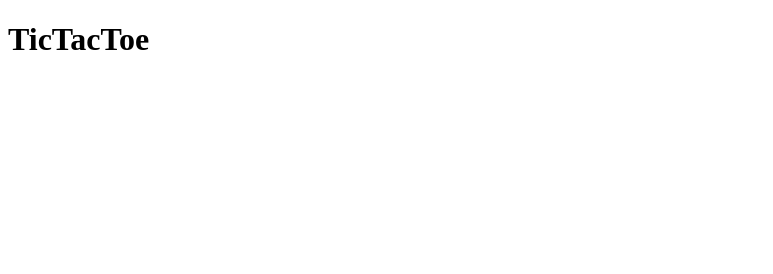
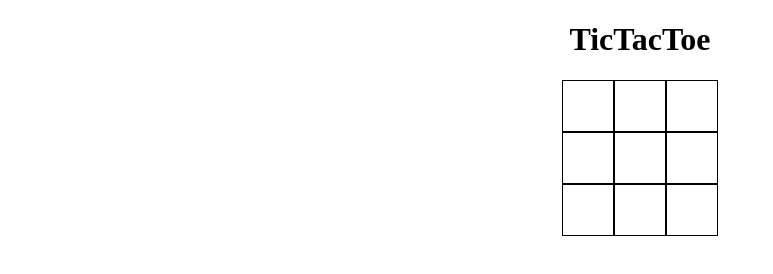
Before and after one commit to sushilt553/tic-tac-toe, a plain HTML site: page index1.html in a window 1280 px wide. Shown: the whole page, without its empty margins (0-773 px from the left). Drawn offline with Linux system fonts and the light colour scheme.

Commit message:
Tictactoe board complete

```diff
--- a/game1.css
+++ b/game1.css
@@ -0,0 +1,13 @@
+.title {
+    text-align: center;
+}
+.game-container {
+    display: flex;
+    justify-content: center;
+}
+
+.cell {
+    width: 50px;
+    height: 50px;
+    border: 1px solid black;
+}
--- a/index1.html
+++ b/index1.html
@@ -3,22 +3,23 @@
 <head>
     <meta charset="UTF-8">
     <meta name="viewport" content="width=device-width, initial-scale=1.0">
+    <link rel="stylesheet" href="game1.css">
     <title>TicTacToe</title>
 </head>
 <body>
-    <h1>TicTacToe</h1>
+    <h1 class="title">TicTacToe</h1>
     <div class="game-container">
-        <div>
+        <div class="first-cell">
         <div data-cell-index="0" class="cell"></div>
         <div data-cell-index="1" class="cell"></div>
         <div data-cell-index="2" class="cell"></div>
         </div>
-        <div>
+        <div class="second-cell">
         <div data-cell-index="3" class="cell"></div>
         <div data-cell-index="4" class="cell"></div>
         <div data-cell-index="5" class="cell"></div>
         </div>
-        <div>
+        <div class="third-cell">
         <div data-cell-index="6" class="cell"></div>
         <div data-cell-index="7" class="cell"></div>
         <div data-cell-index="8" class="cell"></div>
```
